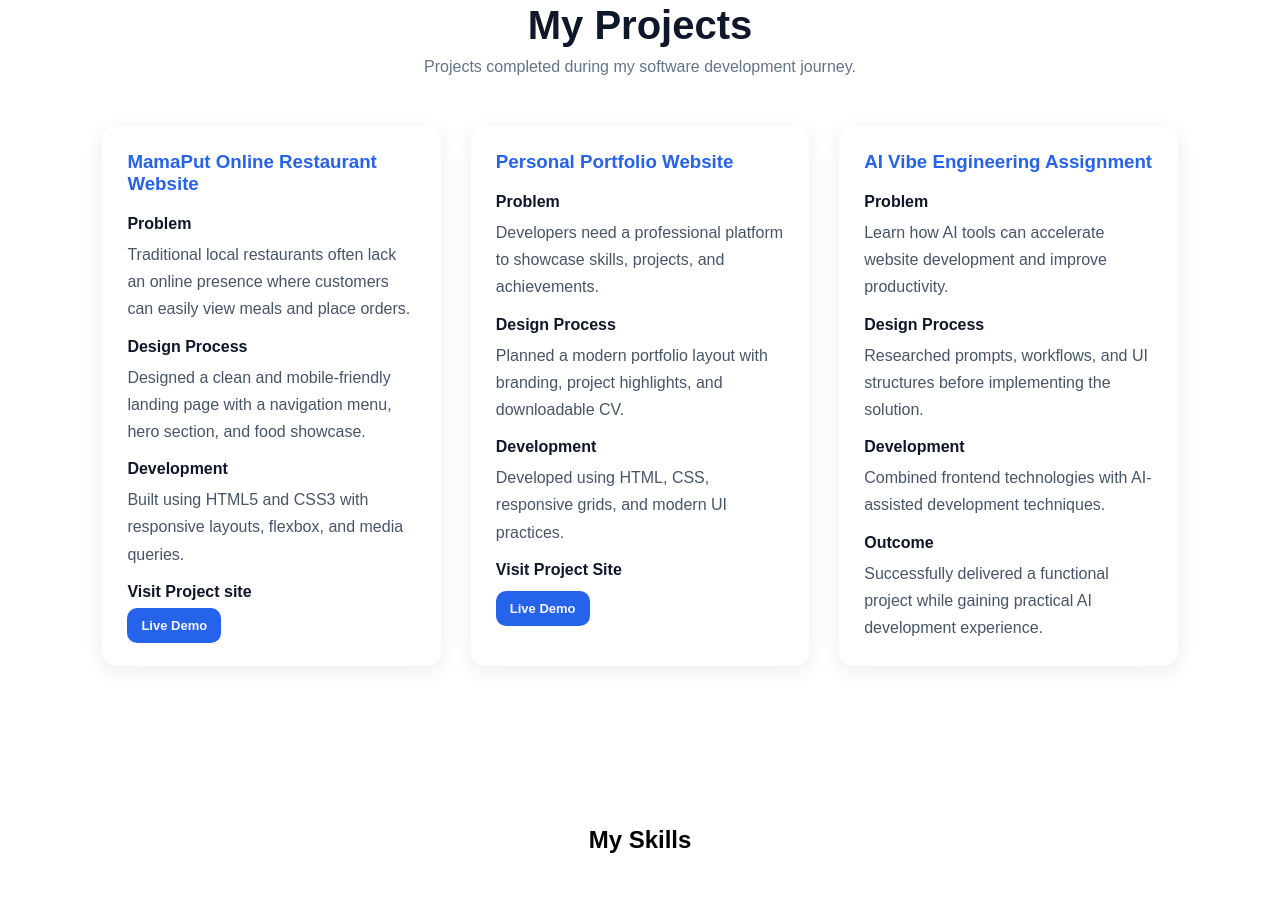
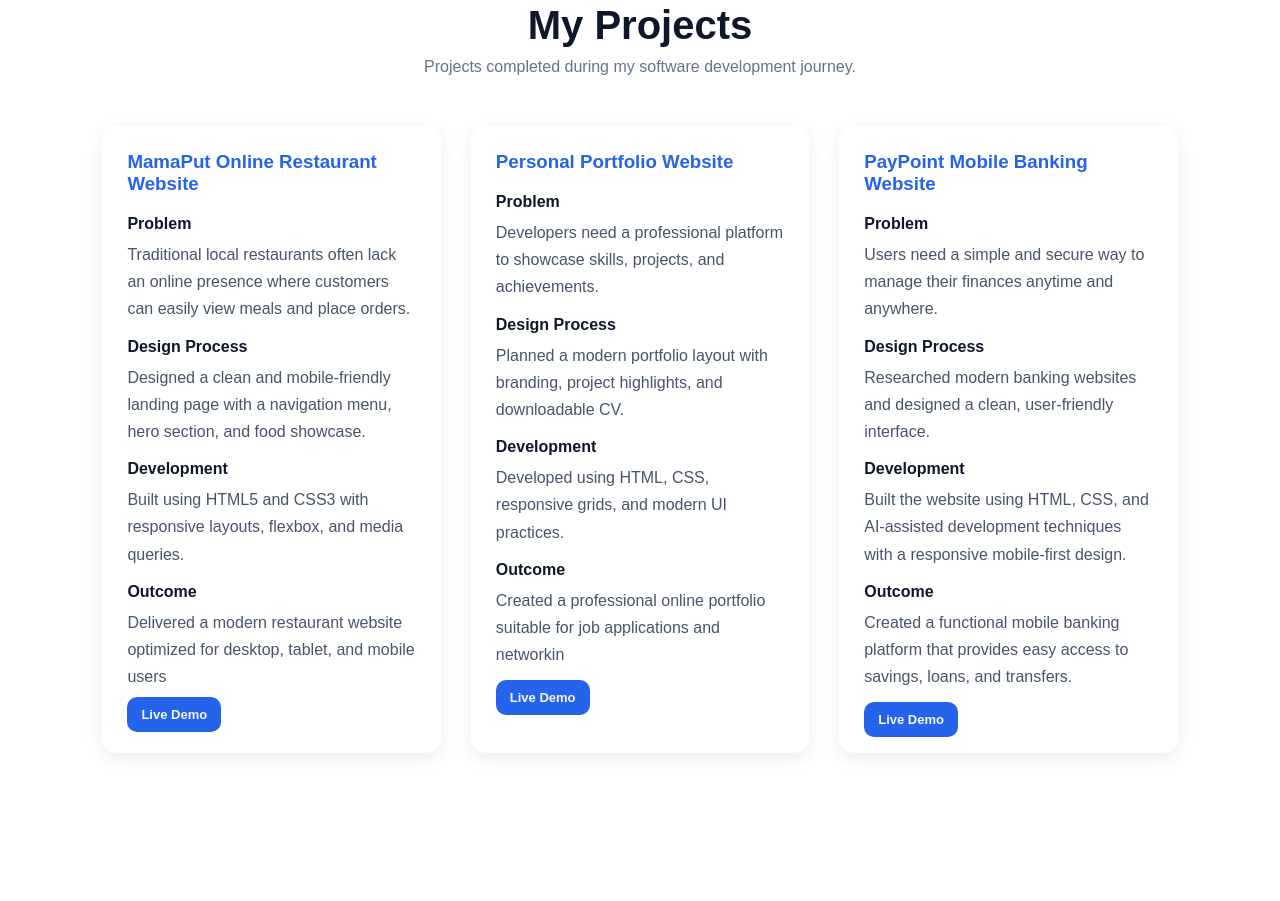
Before and after one commit to ijasumpta/annys-dev-portfolio, a plain HTML site: page index.html in a window 1280 px wide. Shown: the part 1341-2242 px from the top of the page. Drawn offline with Linux system fonts and the light colour scheme.

Commit message:
Made new changes

```diff
--- a/index.html
+++ b/index.html
@@ -134,7 +134,8 @@
                     flexbox, and media queries.
                 </p>
 
-                <h4>Visit Project site</h4>
+                <h4>Outcome</h4><p> Delivered a modern restaurant website optimized for desktop,
+                    tablet, and mobile users</p>
 
                     <div class="btn">
                          <a href="https://ijasumpta.github.io/Mama-Put-Online/" target="_blank" class="demo-btn">
@@ -172,7 +173,8 @@
                     practices.
                 </p>
 
-                <h4 class="ann">Visit Project Site</h4>
+                <h4 class="ann">Outcome</h4> <p> Created a professional online portfolio suitable for job
+                    applications and networkin</p>
                 <div class="btc">
                          <a href="https://ijasumpta.github.io/Ijeoma-Ugwuja_portfolio/" target="_blank" class="demo-btn">
                         Live Demo
@@ -184,32 +186,38 @@
 
         <!-- Project 3 -->
         <div class="project-card">
-            <h3>AI Vibe Engineering Assignment</h3>
+            <h3>PayPoint Mobile Banking Website</h3>
 
             <div class="project-content">
                 <h4>Problem</h4>
                 <p>
-                    Learn how AI tools can accelerate website development and
-                    improve productivity.
+                    Users need a simple and secure way to manage their finances anytime and anywhere.
                 </p>
 
                 <h4>Design Process</h4>
                 <p>
-                    Researched prompts, workflows, and UI structures before
-                    implementing the solution.
+                    Researched modern banking websites and designed a clean, user-friendly interface.
                 </p>
 
                 <h4>Development</h4>
                 <p>
-                    Combined frontend technologies with AI-assisted
-                    development techniques.
+                    Built the website using HTML, CSS, and  AI-assisted
+                    development techniques with a responsive mobile-first design.
+
                 </p>
 
-                <h4>Outcome</h4>
-                <p>
-                    Successfully delivered a functional project while gaining
-                    practical AI development experience.
+                <h4>Outcome</h4> <p>
+                    Created a functional mobile banking platform that provides easy access to savings, loans, and transfers.
                 </p>
+
+                <div class="btc">
+                         <a href="https://ijasumpta.github.io/Pay-Point-microfinance-site/" target="_blank" class="demo-btn">
+                        Live Demo
+                    </a>
+                    </div>
+
+
+
             </div>
         </div>
 
```
